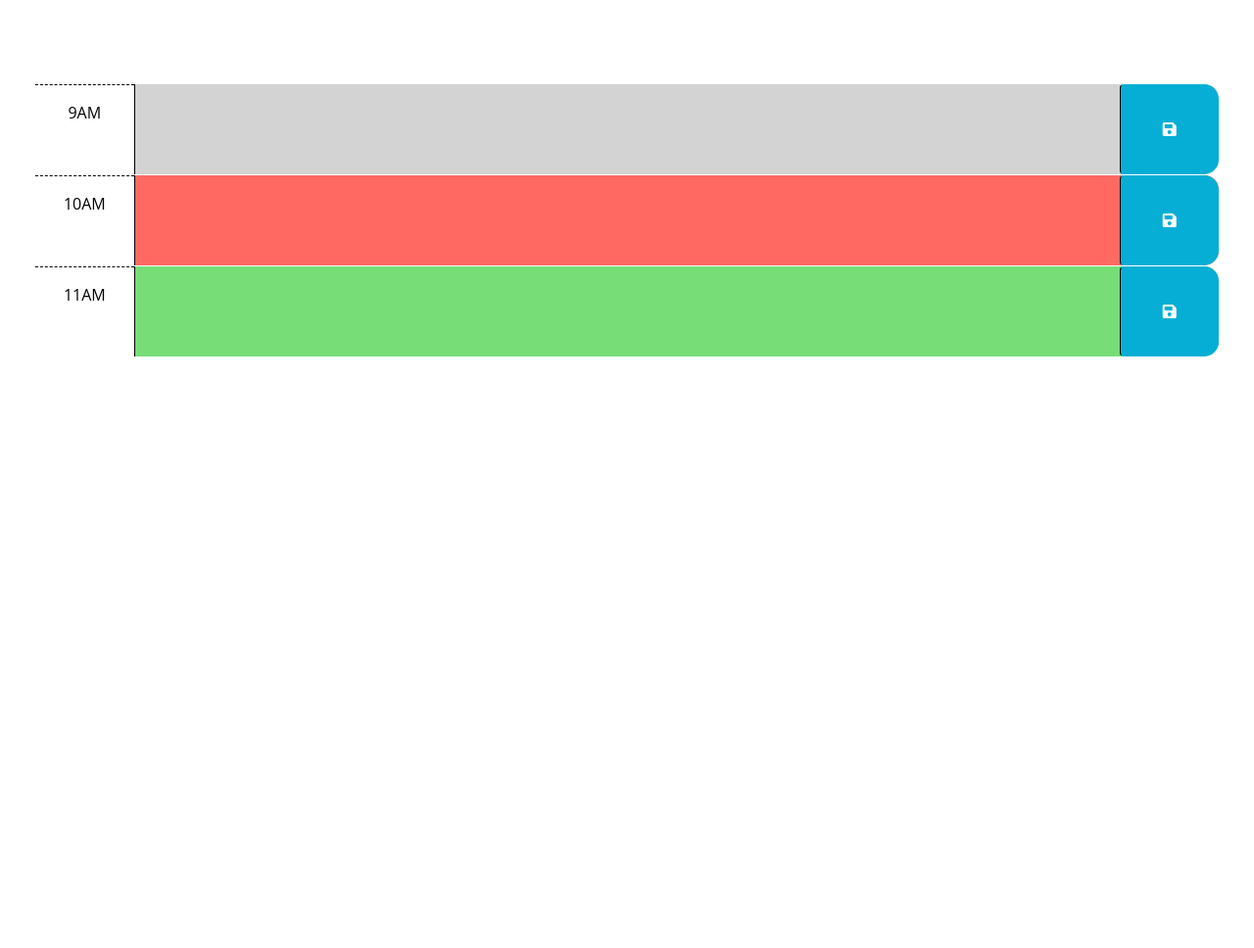
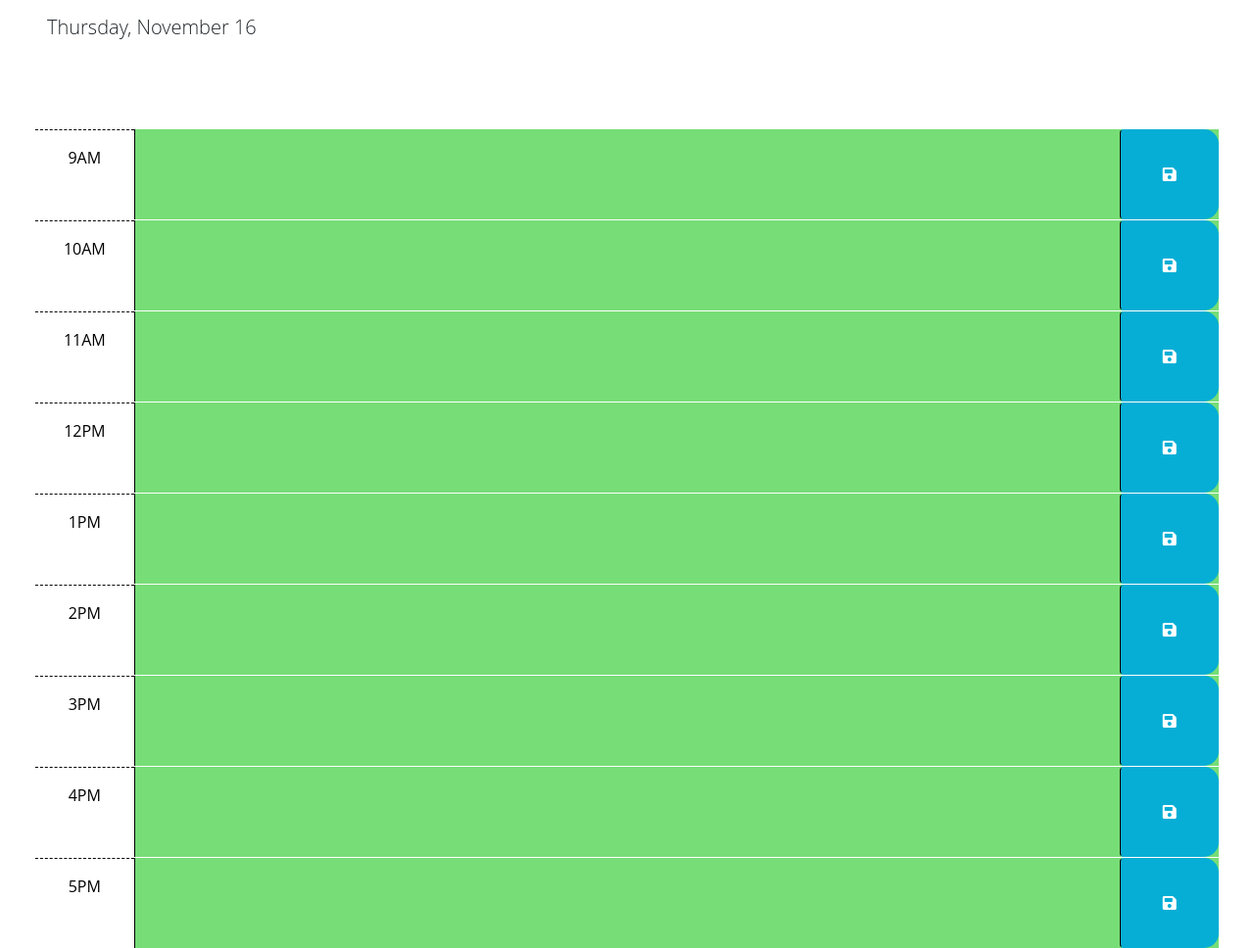
Before and after one commit to Armishk/Work-Day-Scheduler, a plain HTML site: page Develop/index.html in a window 1280 px wide. Shown: the part 166-1134 px from the top of the page at 98% size. Before the commit the page ends 800 px from the top, so only its background shows below. Drawn offline with nearby package versions, Linux system fonts and the light colour scheme.

Commit message:
updates to html + js files

```diff
--- a/Develop/index.html
+++ b/Develop/index.html
@@ -42,7 +42,7 @@
         -->
 
       <!-- Example of a past time block. The "past" class adds a gray background color. -->
-      <div id="hour-9" class="row time-block past">
+      <div id="hour-9" class="row past present future">
         <div class="col-2 col-md-1 hour text-center py-3">9AM</div>
         <textarea class="col-8 col-md-10 description" rows="3"> </textarea>
         <button class="btn saveBtn col-2 col-md-1" aria-label="save">
@@ -51,7 +51,7 @@
       </div>
 
       <!-- Example of a present time block. The "present" class adds a red background color. -->
-      <div id="hour-10" class="row time-block present">
+      <div id="hour-10" class="row past present future">
         <div class="col-2 col-md-1 hour text-center py-3">10AM</div>
         <textarea class="col-8 col-md-10 description" rows="3"> </textarea>
         <button class="btn saveBtn col-2 col-md-1" aria-label="save">
@@ -60,13 +60,62 @@
       </div>
 
       <!-- Example of a future time block. The "future" class adds a green background color. -->
-      <div id="hour-11" class="row time-block future">
+      <div id="hour-11" class="row past present future">
         <div class="col-2 col-md-1 hour text-center py-3">11AM</div>
         <textarea class="col-8 col-md-10 description" rows="3"> </textarea>
         <button class="btn saveBtn col-2 col-md-1" aria-label="save">
           <i class="fas fa-save" aria-hidden="true"></i>
         </button>
       </div>
+
+      <div id="hour-12" class="row past present future">
+        <div class="col-2 col-md-1 hour text-center py-3">12PM</div>
+        <textarea class="col-8 col-md-10 description" rows="3"> </textarea>
+        <button class="btn saveBtn col-2 col-md-1" aria-label="save">
+          <i class="fas fa-save" aria-hidden="true"></i>
+        </button>
+      </div>
+
+      <div id="hour-1" class="row past present future">
+        <div class="col-2 col-md-1 hour text-center py-3">1PM</div>
+        <textarea class="col-8 col-md-10 description" rows="3"> </textarea>
+        <button class="btn saveBtn col-2 col-md-1" aria-label="save">
+          <i class="fas fa-save" aria-hidden="true"></i>
+        </button>
+      </div>
+
+      <div id="hour-2" class="row past present future">
+        <div class="col-2 col-md-1 hour text-center py-3">2PM</div>
+        <textarea class="col-8 col-md-10 description" rows="3"> </textarea>
+        <button class="btn saveBtn col-2 col-md-1" aria-label="save">
+          <i class="fas fa-save" aria-hidden="true"></i>
+        </button>
+      </div>
+
+      <div id="hour-3" class="row past present future">
+        <div class="col-2 col-md-1 hour text-center py-3">3PM</div>
+        <textarea class="col-8 col-md-10 description" rows="3"> </textarea>
+        <button class="btn saveBtn col-2 col-md-1" aria-label="save">
+          <i class="fas fa-save" aria-hidden="true"></i>
+        </button>
+      </div>
+
+      <div id="hour-4" class="row past present future">
+        <div class="col-2 col-md-1 hour text-center py-3">4PM</div>
+        <textarea class="col-8 col-md-10 description" rows="3"> </textarea>
+        <button class="btn saveBtn col-2 col-md-1" aria-label="save">
+          <i class="fas fa-save" aria-hidden="true"></i>
+        </button>
+      </div>
+
+      <div id="hour-5" class="row tpast present future">
+        <div class="col-2 col-md-1 hour text-center py-3">5PM</div>
+        <textarea class="col-8 col-md-10 description" rows="3"> </textarea>
+        <button class="btn saveBtn col-2 col-md-1" aria-label="save">
+          <i class="fas fa-save" aria-hidden="true"></i>
+        </button>
+      </div>
+
     </div>
 
     <script src="https://cdnjs.cloudflare.com/ajax/libs/jquery/3.2.1/jquery.min.js"></script>
--- a/Develop/script.js
+++ b/Develop/script.js
@@ -1,23 +1,62 @@
-// Wrap all code that interacts with the DOM in a call to jQuery to ensure that
-// the code isn't run until the browser has finished rendering all the elements
-// in the html.
+
+// Wrap all code that interacts with the DOM in a call to jQuery
 $(function () {
-  // TODO: Add a listener for click events on the save button. This code should
-  // use the id in the containing time-block as a key to save the user input in
-  // local storage. HINT: What does `this` reference in the click listener
-  // function? How can DOM traversal be used to get the "hour-x" id of the
-  // time-block containing the button that was clicked? How might the id be
-  // useful when saving the description in local storage?
-  //
-  // TODO: Add code to apply the past, present, or future class to each time
-  // block by comparing the id to the current hour. HINTS: How can the id
-  // attribute of each time-block be used to conditionally add or remove the
-  // past, present, and future classes? How can Day.js be used to get the
-  // current hour in 24-hour time?
-  //
-  // TODO: Add code to get any user input that was saved in localStorage and set
-  // the values of the corresponding textarea elements. HINT: How can the id
-  // attribute of each time-block be used to do this?
-  //
-  // TODO: Add code to display the current date in the header of the page.
+
+
+
+  // Add a listener for click events on the save button
+  $('.saveBtn').on('click', function () {
+    // Use the id in the containing time-block as a key to save the user input in local storage
+    var blockId = $(this).parent().attr('id');
+    var userDescription = $(this).siblings('.description').val();
+    localStorage.setItem(blockId, userDescription);
+  });
+
+  // Add code to apply the past, present, or future class to each time block
+  function updateHourlyBlocks() {
+    var currentHour = dayjs().hour();
+
+    $('.past present future').each(function () {
+      var blockHour = parseInt($(this).attr('id').split('-')[1]);
+
+      console.log('Current Hour:', currentHour);
+    console.log('Block Hour:', blockHour);
+
+
+    if ($(this).find('.hour').text().includes('PM') && blockHour !== 12) {
+      blockHour += 12;
+    }
+
+      if (blockHour > currentHour) {
+        $(this).removeClass('present future').addClass('past');
+      } else if (blockHour === currentHour) {
+        $(this).removeClass('past future').addClass('present');
+      } else {
+        $(this).removeClass('past present').addClass('future');
+      }
+    });
+  }
+
+
+  // Call the function to update time-blocks on page load
+  updateHourlyBlocks();
+
+  // Add code to get any user input that was saved in localStorage and set the values of the corresponding textarea elements
+  function loadSavedDescriptions() {
+    $('.time-block').each(function () {
+      var blockId = $(this).attr('id');
+      var savedDescription = localStorage.getItem(blockId);
+
+      if (savedDescription !== null) {
+        $(this).find('.description').val(savedDescription);
+      }
+    });
+  }
+
+  // Call the function to load saved descriptions on page load
+  loadSavedDescriptions();
+
+  // Display the current date in the header
+  var currentDate = dayjs().format('dddd, MMMM D');
+  $('#currentDay').text(currentDate);
 });
```
